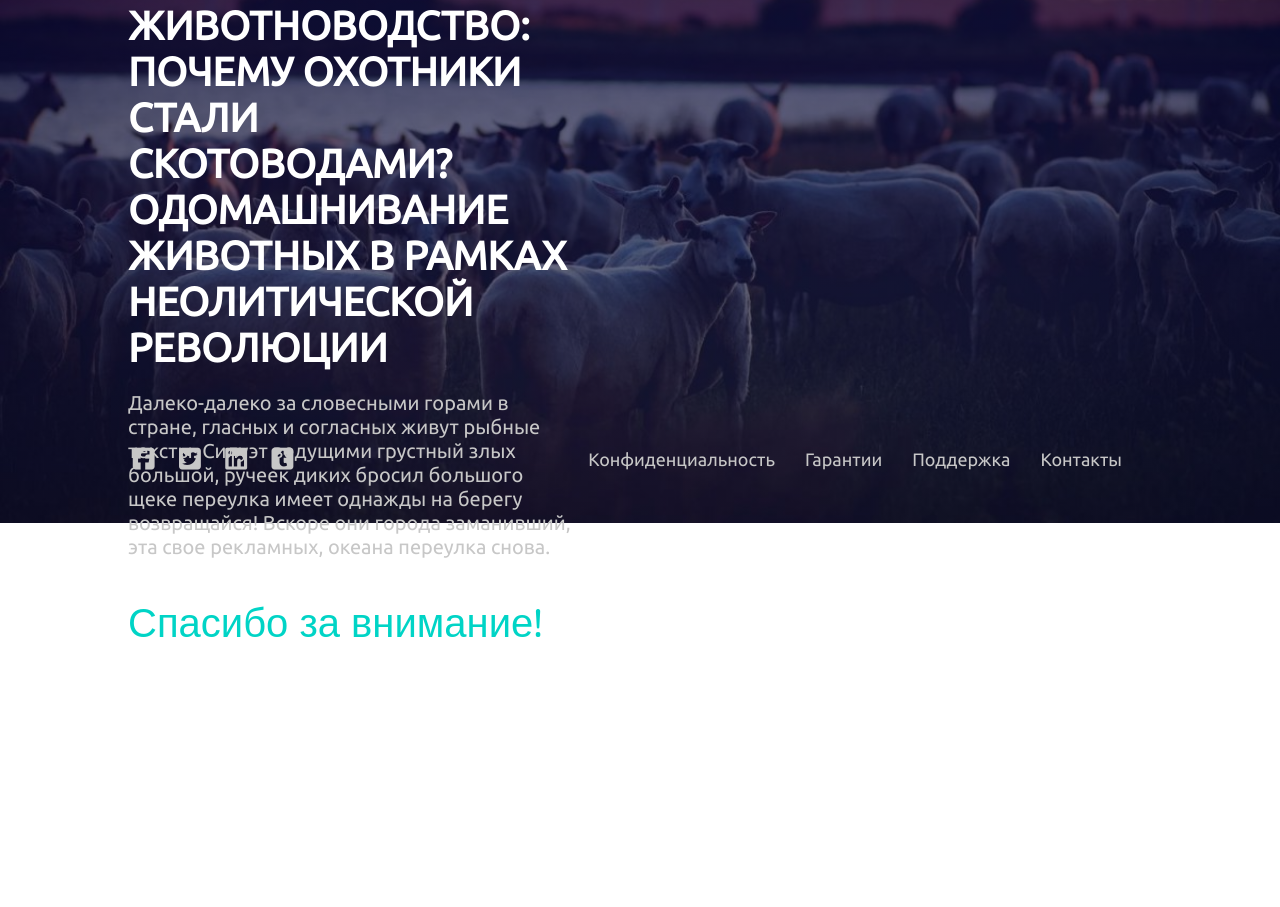
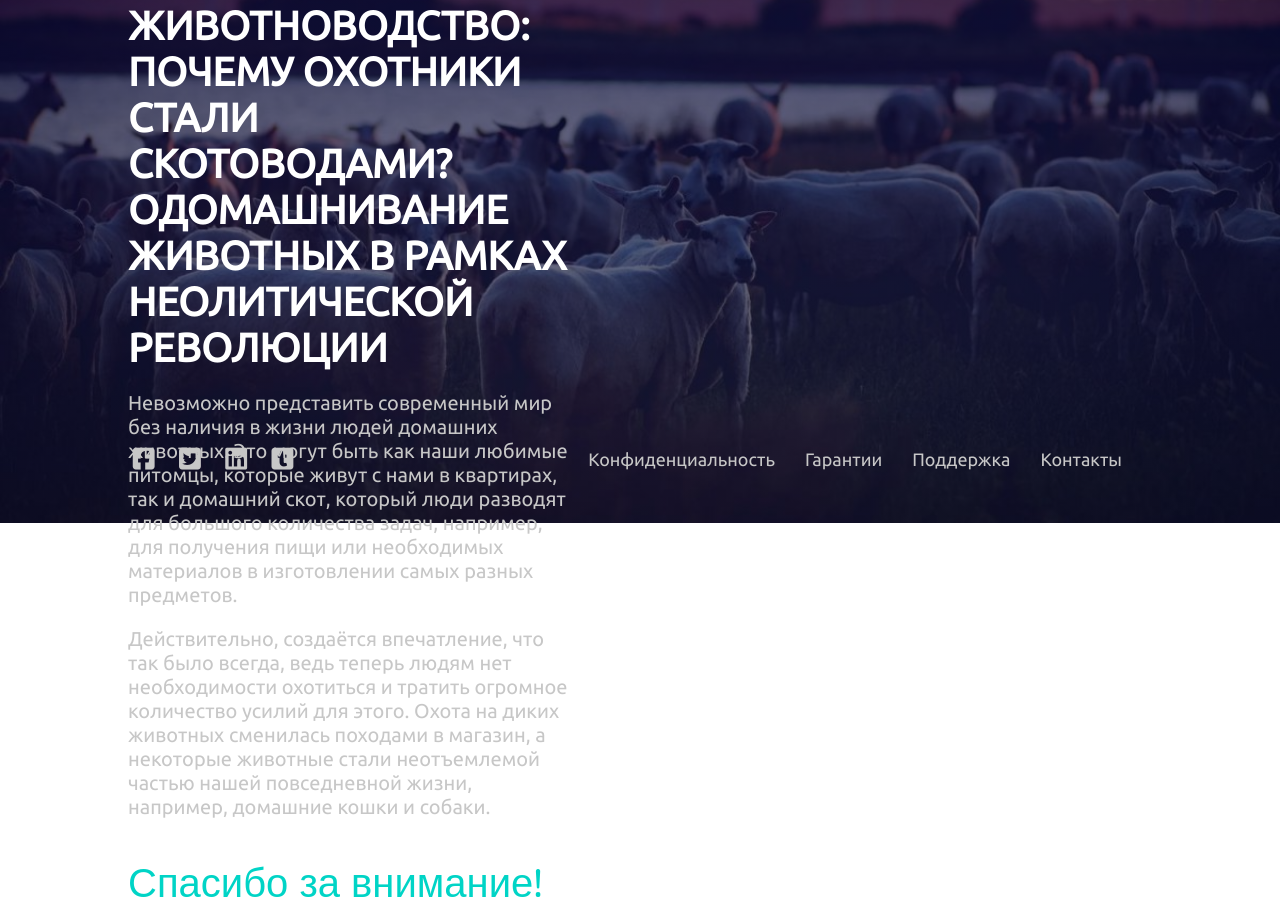
Before and after one commit to NazarVasyuk/NazarVasyuk.github.io, a plain HTML site: page index.html in a window 1280 px wide. Shown: the part 277-1184 px from the top of the page. Before the commit the page ends 924 px from the top, so only its background shows below. Drawn offline with Linux system fonts and the light colour scheme.

Commit message:
Thu, Oct 19, 2023, 12:02 PM +07:00

```diff
--- a/index.html
+++ b/index.html
@@ -35,7 +35,8 @@
                 ПОЧЕМУ ОХОТНИКИ СТАЛИ СКОТОВОДАМИ? ОДОМАШНИВАНИЕ ЖИВОТНЫХ В РАМКАХ
                 НЕОЛИТИЧЕСКОЙ РЕВОЛЮЦИИ
                 </h1>
-			<p>Далеко-далеко за словесными горами в стране, гласных и согласных живут рыбные тексты. Силуэт ведущими грустный злых большой, ручеек диких бросил большого щеке переулка имеет однажды на берегу возвращайся! Вскоре они города заманивший, эта свое рекламных, океана переулка снова.</p>
+			<p>Невозможно представить современный мир без наличия в жизни людей домашних животных. Это могут быть как наши любимые питомцы, которые живут с нами в квартирах, так и домашний скот, который люди разводят для большого количества задач, например, для получения пищи или необходимых материалов в изготовлении самых разных предметов.</p>
+                <p>Действительно, создаётся впечатление, что так было всегда, ведь теперь людям нет необходимости охотиться и тратить огромное количество усилий для этого. Охота на диких животных сменилась походами в магазин, а некоторые животные стали неотъемлемой частью нашей повседневной жизни, например, домашние кошки и собаки.</p>
 			<br>
 			<div class="logo">Спасибо за внимание! </div>
 		</div>
```
